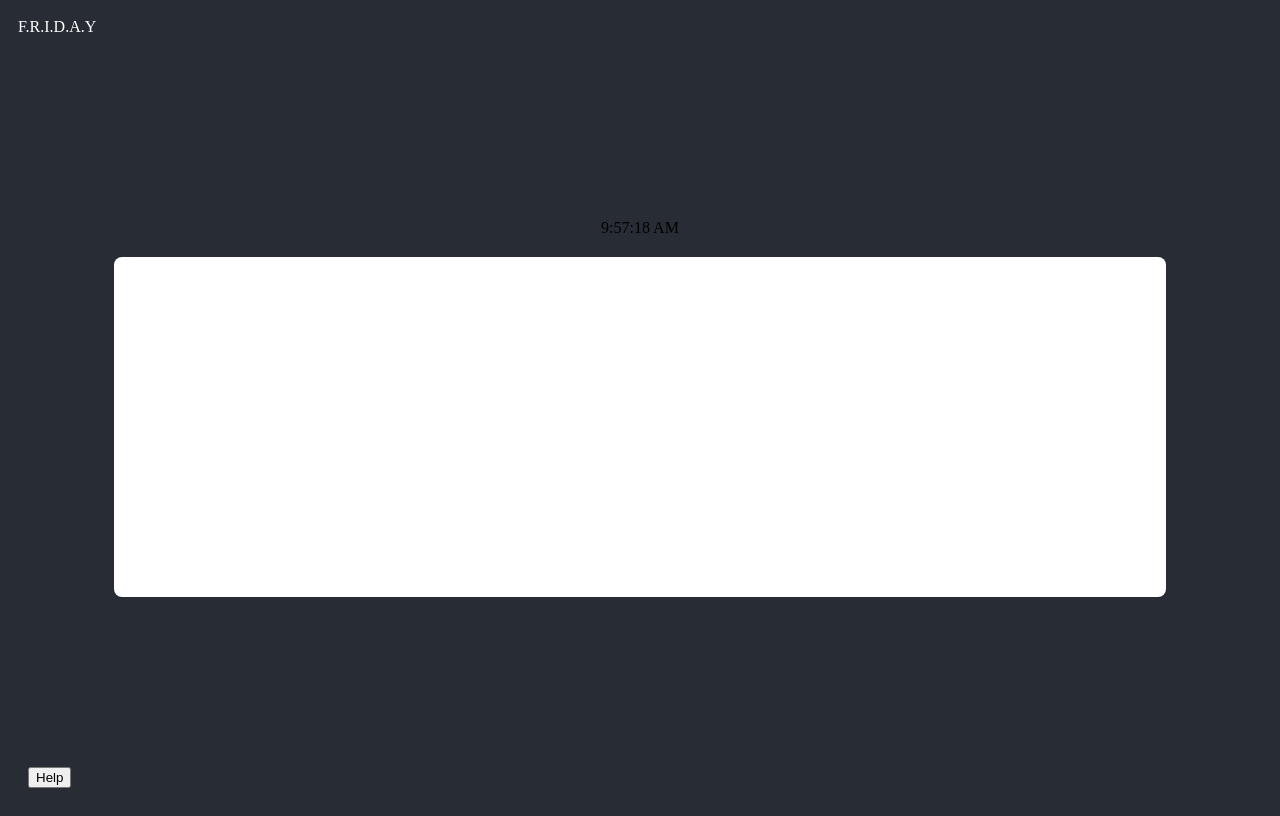
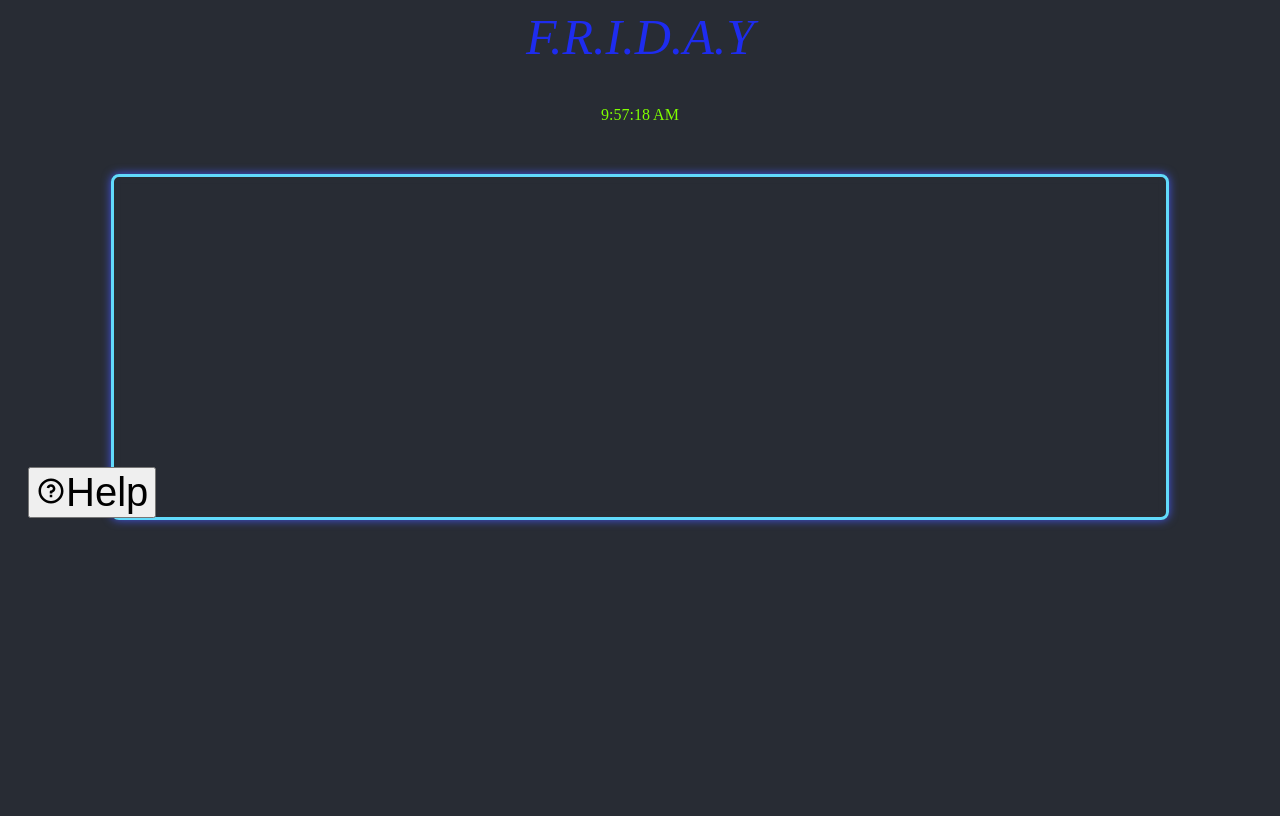
Before and after one commit to nainajaiswal3903/WEB-PAGE, a plain HTML site: page templates/page2.html in a window 1280 px wide. Drawn offline with nearby package versions, Linux system fonts and the light colour scheme; no server answers.

Commit message:
Description of your changes

```diff
--- a/static/css/style2.css
+++ b/static/css/style2.css
@@ -1,15 +1,33 @@
+:root{
+    --skincolor:#61dafb;
+}
+
+header{
+    text-align: center;
+    color:rgb(30, 44, 239);
+    font-style: italic;
+    font-size: 50px;
+    padding-bottom: 20px;
+}
 body {
     display: flex;
     flex-direction: column;
     justify-content: center;
     align-items: center;
-    height: 100vh;
+    /* height: 100vh; */
     background-color: #282c34;
     overflow: hidden;
     position: relative;
 }
 
+#currentTime{
+    padding-top: 20px;
+    padding-bottom: 30px;
+    color: chartreuse;
+}
+
 .blue-box {
+
     background-image: url('/img/3.gif');
     background-repeat: no-repeat;
     background-attachment: fixed;
@@ -19,8 +37,7 @@
 }
 
 .data-box {
-    background-color: white;
-    color: black;
+    color:var(--skincolor);
     padding: 20px;
     border-radius: 8px;
     margin-top: 20px;
@@ -28,6 +45,11 @@
     height: 300px;
     overflow-y: auto;
     display: none;
+    border: solid var(--skincolor);
+    backdrop-filter: blur(5px);
+    box-shadow: 0 0 10px rgb(66, 86, 233);
+    /* box-shadow: 0 0 10px rgba(27, 27, 27, 0.296); */
+
 }
 
 .header {
@@ -38,17 +60,18 @@
     display: none;
 }
 
-.time-container {
-    /* display: none; */
-}
 
 .header .time {
     margin-left: 20px;
 }
-
+#help{
+    height: 30px;
+    width: 30px;
+}
 .btn-hello-world {
     position: absolute;
     bottom: 20px;
     left: 20px;
     display: none;
+    font-size: 40px;
 }
--- a/static/css/style3.css
+++ b/static/css/style3.css
@@ -9,8 +9,6 @@
     background-size:contain;
     background-position: center;
     background-color: black;
-
-
 }
 
 .center-box {
--- a/templates/page2.html
+++ b/templates/page2.html
@@ -7,17 +7,26 @@
         <link rel="stylesheet" href="/static/css/style2.css">
     </head>
     <body>
-    <div class="header" id="header">
-        <span>F.R.I.D.A.Y</span>
-    </div>
+        <header id="header">
+            F.R.I.D.A.Y
+
+        </header>
+
         <div class="time-container">
             <span class="time" id="currentTime"></span>
         </div>
-    <div class="blue-box" id="blueBox"></div>
-    <div class="data-box" id="dataBox"></div>
-    <button class="btn btn-primary btn-hello-world" id="helpButton" onclick="location.href='/page3'">Help</button>
+        <div class="blue-box" id="blueBox">
+        </div>
+        <div class="data-box" id="dataBox"></div><br>
+        <button class="btn btn-primary btn-hello-world" id="helpButton"
+            onclick="location.href='/page3'"><svg
+                xmlns="http://www.w3.org/2000/svg" viewBox="0 0 24 24"
+                fill="currentColor" id="help"><path
+                    d="M12 22C6.47715 22 2 17.5228 2 12C2 6.47715 6.47715 2 12 2C17.5228 2 22 6.47715 22 12C22 17.5228 17.5228 22 12 22ZM12 20C16.4183 20 20 16.4183 20 12C20 7.58172 16.4183 4 12 4C7.58172 4 4 7.58172 4 12C4 16.4183 7.58172 20 12 20ZM11 15H13V17H11V15ZM13 13.3551V14H11V12.5C11 11.9477 11.4477 11.5 12 11.5C12.8284 11.5 13.5 10.8284 13.5 10C13.5 9.17157 12.8284 8.5 12 8.5C11.2723 8.5 10.6656 9.01823 10.5288 9.70577L8.56731 9.31346C8.88637 7.70919 10.302 6.5 12 6.5C13.933 6.5 15.5 8.067 15.5 10C15.5 11.5855 14.4457 12.9248 13 13.3551Z"></path></svg>Help
+        </button>
 
-    <script src="https://cdnjs.cloudflare.com/ajax/libs/socket.io/4.0.0/socket.io.js"></script>
+        <script
+            src="https://cdnjs.cloudflare.com/ajax/libs/socket.io/4.0.0/socket.io.js"></script>
         <script>
         function updateTime() {
             const now = new Date();
```
Lines whose indentation alone changed are shown as unchanged.
